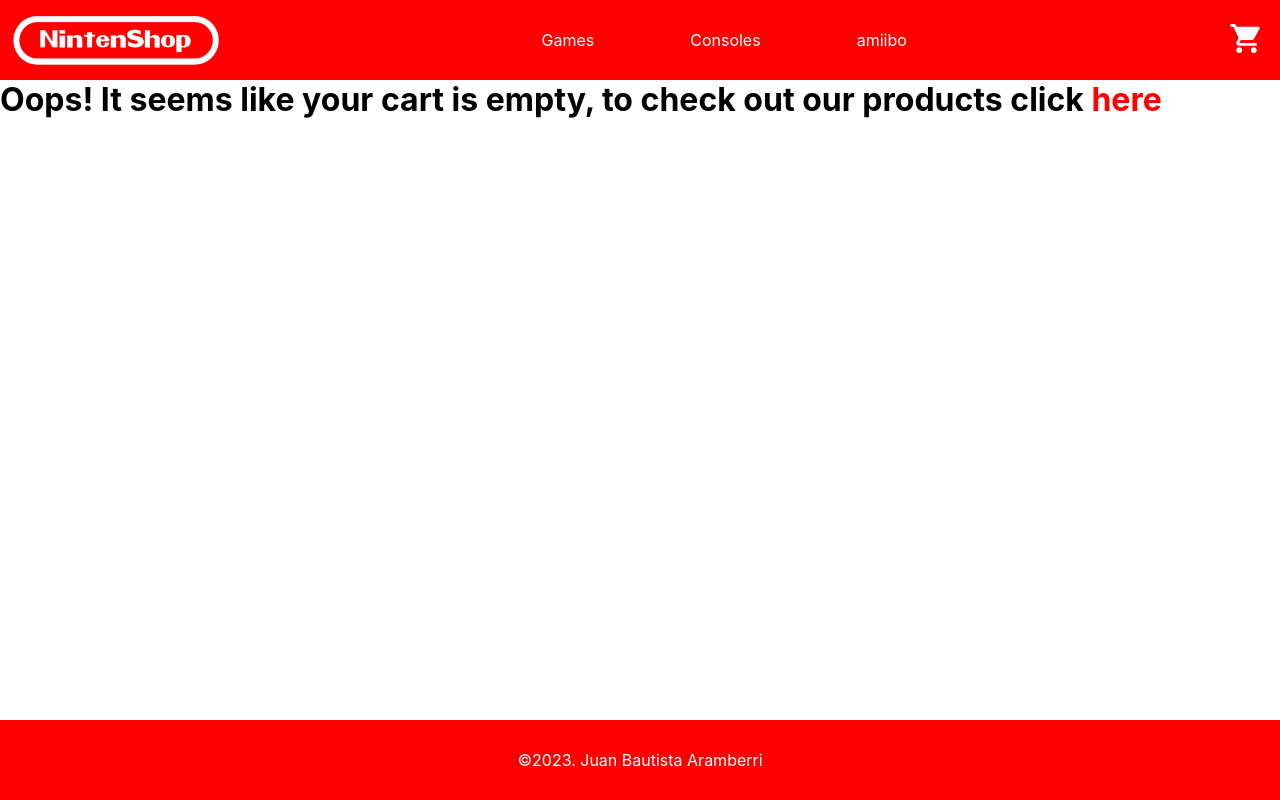
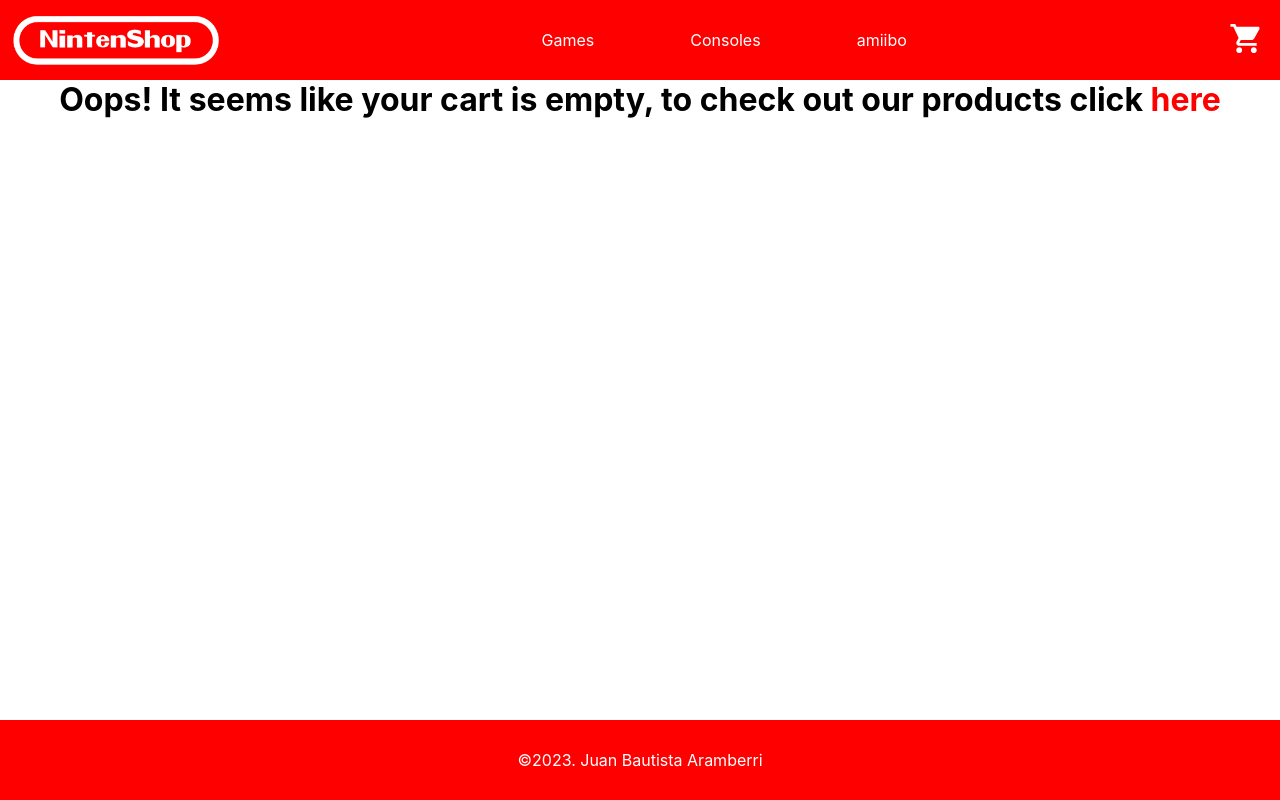
Before and after one commit to Juamba02/Nintenshop, a React (Create React App) app: page /cart in a window 1280 px wide. Built offline with nearby package versions, Linux system fonts and the light colour scheme.

Commit message:
estilizado el carrito

```diff
--- a/src/components/Cart.js
+++ b/src/components/Cart.js
@@ -1,16 +1,21 @@
-import React, { useContext } from "react";
+import React, { useContext, useState } from "react";
 import { CartContext } from "../context/CartContext";
 import { Link } from "react-router-dom";
+import DeleteSharpIcon from "@mui/icons-material/DeleteSharp";
+import AddSharpIcon from "@mui/icons-material/AddSharp";
+import RemoveSharpIcon from "@mui/icons-material/RemoveSharp";
+import "../styles/hover.css";
 
 const Cart = () => {
   const { cart } = useContext(CartContext);
+  const { removeProduct } = useContext(CartContext);
+  const { add1Product } = useContext(CartContext);
+  const { sub1Product } = useContext(CartContext);
 
-  return (
-    !cart.length ? (
+  return !cart.length ? (
     <div style={styles.container}>
       <h1>
-        Oops! It seems like your cart is empty, to check out our products
-        click{" "}
+        Oops! It seems like your cart is empty, to check out our products click{" "}
         <Link to={"/"} style={styles.link}>
           here
         </Link>
@@ -20,15 +25,32 @@ const Cart = () => {
     <div style={styles.container}>
       {cart.map((product) => {
         return (
-          <div>
-            <img src={product.img} />
-            <h1 key={product.id}>{product.name}</h1>
-            <p>x{product.quantity}</p>
+          <div key={product.id} style={styles.productContainer}>
+            <img src={product.img} style={styles.img} />
+            <h1 style={styles.name}>{product.name}</h1>
+            <div style={styles.qtyDiv}>
+              <RemoveSharpIcon
+                fontSize="small"
+                className="button"
+                onClick={() => sub1Product(product)}
+              />
+              <p style={styles.qty}>x{product.quantity}</p>
+              <AddSharpIcon
+                fontSize="small"
+                className="button"
+                onClick={() => add1Product(product)}
+              />
+            </div>
+            <p style={styles.price}>${product.price * product.quantity}</p>
+            <DeleteSharpIcon
+              className="button"
+              onClick={() => removeProduct(product.id)}
+            />
           </div>
         );
       })}
     </div>
-  ));
+  );
 };
 
 export default Cart;
@@ -36,9 +58,40 @@ export default Cart;
 const styles = {
   container: {
     minHeight: "80vh",
+    display: "flex",
+    flexDirection: "column",
+    alignItems: "center",
   },
   link: {
     textDecoration: "none",
     color: "red",
   },
+  productContainer: {
+    display: "flex",
+    justifyContent: "space-between",
+    alignItems: "center",
+    height: "10vh",
+    width: "50%",
+    marginTop: "1em",
+    borderBottom: "1px grey solid",
+  },
+  img: {
+    height: "9vh",
+  },
+  name: {
+    fontSize: "1em",
+    width: '25%'
+  },
+  qtyDiv: {
+    display: "flex",
+    justifyContent: "space-between",
+    alignItems: "center",
+    width: "12%",
+  },
+  qty: {
+    fontSize: "1.2em",
+  },
+  price: {
+    width: '10%'
+  }
 };
--- a/src/context/CartContext.js
+++ b/src/context/CartContext.js
@@ -14,11 +14,25 @@ export const CartProvider = ({ children }) => {
     setQty(firstQty);
   }, [cart]);
 
+  const add1Product = (product) => {
+    if(product.quantity < product.stock){
+      product.quantity = product.quantity + 1;
+      setQty(qty + 1);
+    }
+  };
+
+  const sub1Product = (product) => {
+    if(product.quantity > 1){
+      product.quantity = product.quantity - 1;
+      setQty(qty - 1);
+    }
+  };
+
   const addProduct = (product, quantity) => {
     if (isInCart(product.id)) {
       const auxCart = [...cart];
-      for(const auxProduct of auxCart){
-        if(auxProduct.id === product.id){
+      for (const auxProduct of auxCart) {
+        if (auxProduct.id === product.id) {
           auxProduct.quantity = auxProduct.quantity + quantity;
         }
       }
@@ -29,11 +43,7 @@ export const CartProvider = ({ children }) => {
     }
   };
 
-  const removeProduct = (id) => {
-    const product = cart.find((product) => product.id === id);
-    setCart(cart.filter((product) => product.id !== id));
-    setQty(qty - product.quantity);
-  };
+  const removeProduct = (id) => setCart(cart.filter((product) => product.id !== id));
 
   const isInCart = (id) => {
     return cart.some((product) => product.id === id);
@@ -46,7 +56,7 @@ export const CartProvider = ({ children }) => {
 
   return (
     <CartContext.Provider
-      value={{ cart, qty, addProduct, removeProduct, isInCart, clearCart }}
+      value={{ cart, qty, add1Product, sub1Product, addProduct, removeProduct, isInCart, clearCart }}
     >
       {children}
     </CartContext.Provider>
--- /dev/null
+++ b/src/styles/hover.css
@@ -0,0 +1,3 @@
+.button:hover {
+    cursor: pointer
+}
```
